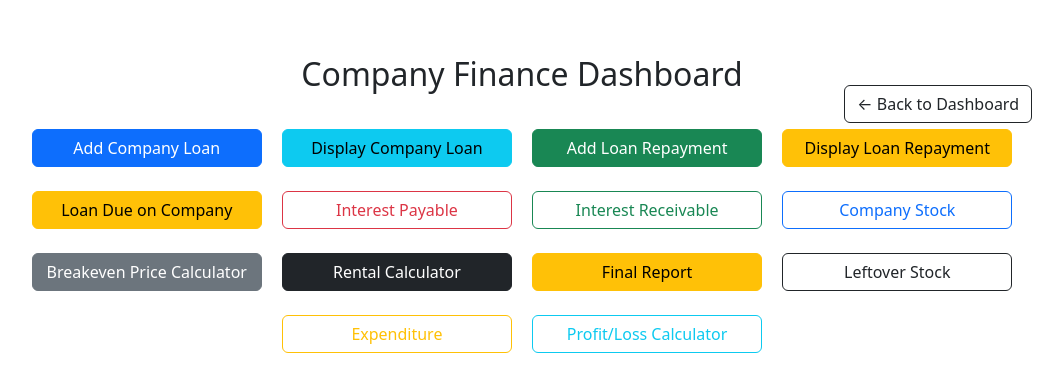
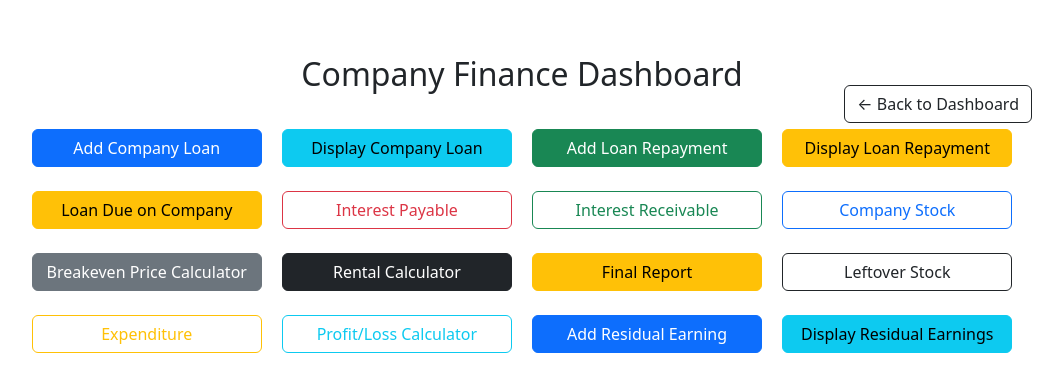
Before and after one commit to DUDU1608/warehouse-python, a Flask app: page /company/finance in a window 1280 px wide. Shown: the top 392 px of the page, without its empty margins (118-1181 px from the left). Run offline with Flask 3, Linux system fonts and the light colour scheme; some libraries are stand-ins or nearby versions.

Commit message:
Update finance_dashboard.html

```diff
--- a/app/templates/company/finance_dashboard.html
+++ b/app/templates/company/finance_dashboard.html
@@ -32,6 +32,10 @@
         <a href="/company/leftover-stock" class="btn btn-outline-dark module-btn">Leftover Stock</a>
         <a href="/company/add-expenditure" class="btn btn-outline-warning module-btn">Expenditure</a>
         <a href="/company/profit-loss" class="btn btn-outline-info module-btn">Profit/Loss Calculator</a>
+
+        <!-- New: Residual Earning buttons -->
+        <a href="/company/residual-earning/add" class="btn btn-primary module-btn">Add Residual Earning</a>
+        <a href="/company/residual-earnings" class="btn btn-info module-btn">Display Residual Earnings</a>
     </div>
 </div>
 </body>
```
